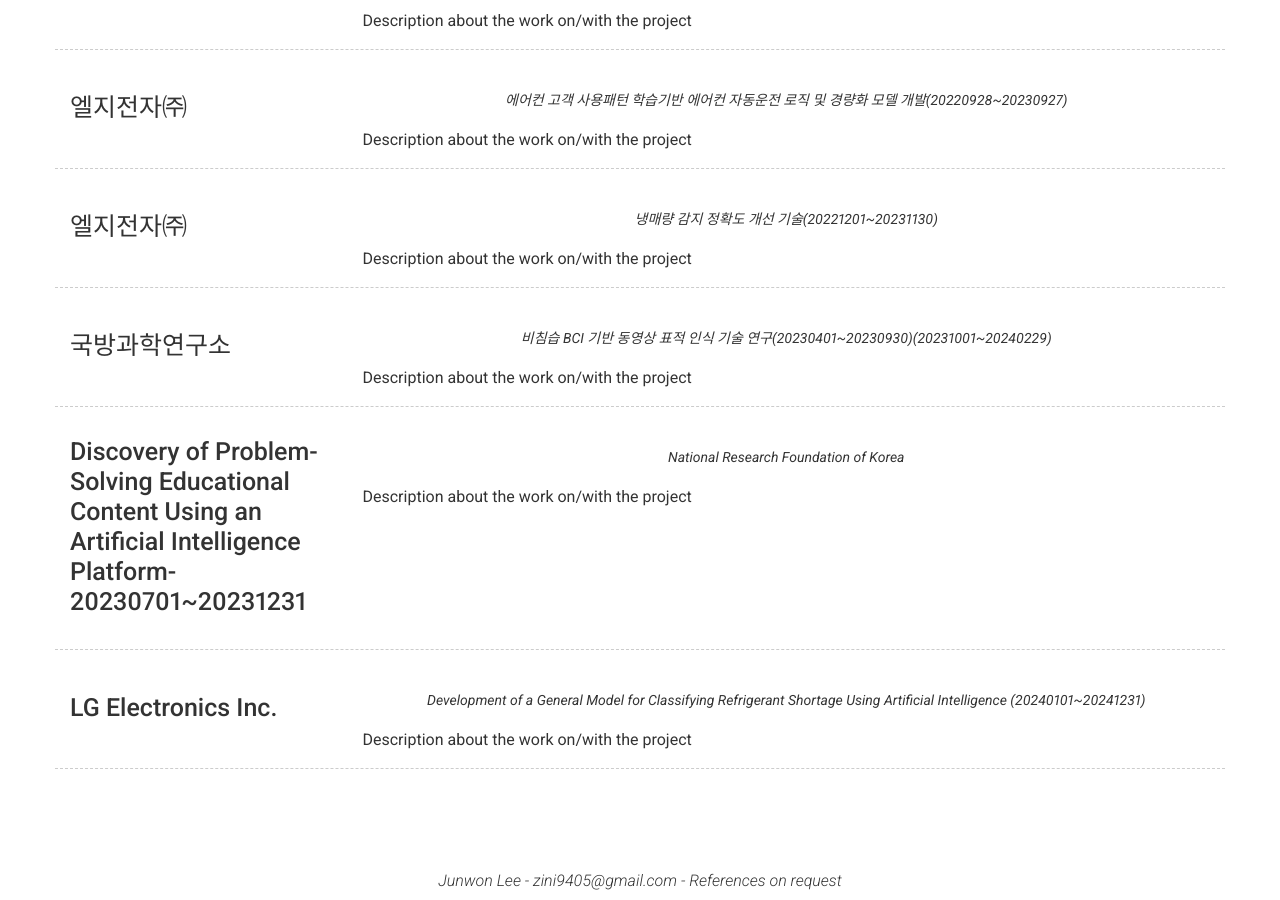
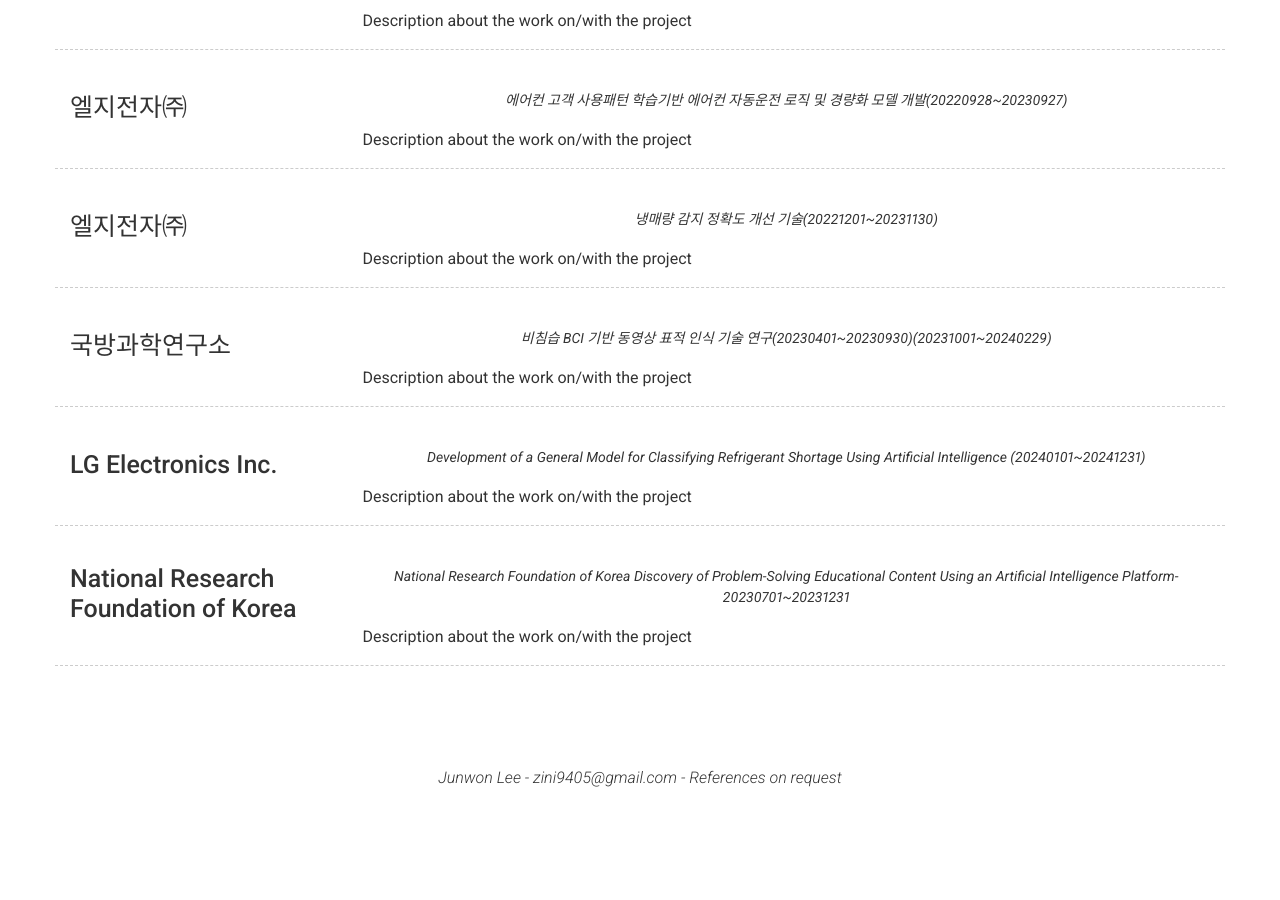
Before and after one commit to zini9405/zini9405.github.io, a Jekyll site: the page built from index.md, in a window 1280 px wide and 900 px high, scrolled down 3190 px. Built offline with Jekyll 4.4.1, drawn with Linux system fonts in a browser that asks for light colours; nearby versions of some CDN libraries; after the commit the page ends 3987 px from its top, so only the background shows below that.

Commit message:
Update _config.yml

```diff
--- a/_config.yml
+++ b/_config.yml
@@ -260,14 +260,6 @@ content:
         description: | # this will include new lines to allow paragraphs
           Description about the work on/with the project
 
-      - layout: left
-        border: weak  # Value of `weak` will display a weak border below this item. # Any
-                      # other value (or no value) means no border will be displayed
-        title: Discovery of Problem-Solving Educational Content Using an Artificial Intelligence Platform-20230701~20231231
-        quote: >
-          National Research Foundation of Korea
-        description: | # this will include new lines to allow paragraphs
-          Description about the work on/with the project
 
       - layout: left
         border: weak  # Value of `weak` will display a weak border below this item. # Any
@@ -278,7 +270,14 @@ content:
         description: | # this will include new lines to allow paragraphs
           Description about the work on/with the project
 
-
+      - layout: left
+        border: weak  # Value of `weak` will display a weak border below this item. # Any
+                      # other value (or no value) means no border will be displayed
+        title: National Research Foundation of Korea
+        quote: >
+          National Research Foundation of Korea Discovery of Problem-Solving Educational Content Using an Artificial Intelligence Platform-20230701~20231231
+        description: | # this will include new lines to allow paragraphs
+          Description about the work on/with the project
 
 
 
```
